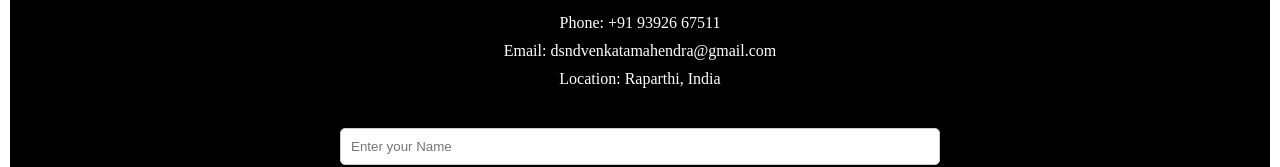
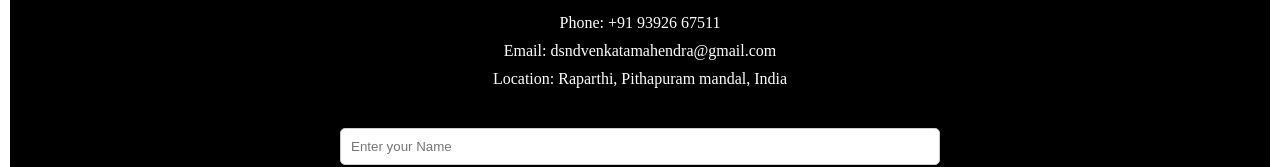
Before and after one commit to mahendradsnd/Codsoft-Task-2, a plain HTML site: page index.html in a window 1280 px wide. Shown: the part 3232-3399 px from the top of the page. Drawn offline with nearby package versions, Linux system fonts and the light colour scheme.

Commit message:
Update index.html

```diff
--- a/index.html
+++ b/index.html
@@ -142,7 +142,7 @@
                     <ol>
                         <li><a href="tel:+919392667511">Phone: +91 93926 67511</a></li>
                         <li><a href="mailto:dsndvenkatamahendra@gmail.com">Email: dsndvenkatamahendra@gmail.com</a></li>
-                        <li><a href="#">Location: Raparthi, India</a></li>
+                        <li><a href="https://maps.app.goo.gl/kuQfr8LyLpgkV9TdA">Location: Raparthi, Pithapuram mandal, India</a></li>
                     </ol>
                 </div>
             </div>
```
